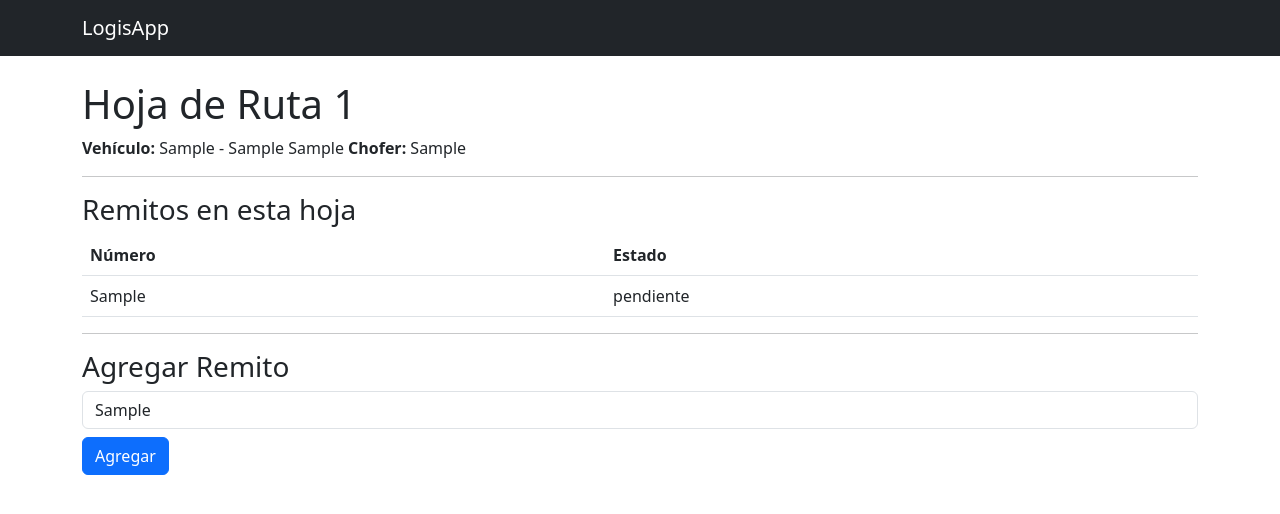
After one commit to Positoo/intento-logisapp, a Django app: page /hojas_ruta/1 in a window 1280 px wide. The commit adds this page. Shown: the top 514 px of the page. Run offline with Django 5.2, Linux system fonts and the light colour scheme; tables that the repository leaves empty hold one stand-in row (values such as "Sample post").

Commit message:
terminada la primer etapa de frontend. (sin pagina principal)

```diff
--- a/remitos/forms.py
+++ b/remitos/forms.py
@@ -10,4 +10,4 @@ class RemitoForm(forms.ModelForm):
 class HojaDeRutaForm(forms.ModelForm):
     class Meta:
         model = HojaDeRuta
-        fields = ['vehiculo']
+        fields = '__all__'
--- a/remitos/models.py
+++ b/remitos/models.py
@@ -68,7 +68,7 @@ class Remito (models.Model):
 class HojaDeRuta (models.Model):
     vehiculo = models.ForeignKey(Vehiculo, on_delete=models.PROTECT)
     chofer = models.CharField(max_length=150)
-    fecha = models.DateField()
+    fecha = models.DateField(auto_now_add=True)
 
     def __str__(self):
 
@@ -93,3 +93,10 @@ class HojaDeRutaDetalle(models.Model):
 
     def __str__(self):
         return f"{self.hoja_ruta} - {self.remito}"
+
+#hay que probar que todo funciones y despues subirlo a github.
+#de por si ya se ve que el remito 2 esta en la hoja de ruta y tambien esta como para agregarlo. Esto pasa por su estado es pendiente
+#y no deberia aparecer en la hoja de ruta si su estado es pendiente
+
+#Queda hacer la fecha como now en el formulario de crear hoja de ruta. Despues de cambiar eso hay que hacer una migracion.
+#Hay que agregar mas choferes para poder hacer mejor las pruebas
--- /dev/null
+++ b/remitos/templates/remitos/detalle_hoja.html
@@ -0,0 +1,54 @@
+{% extends 'base.html' %}
+
+{% block content %}
+
+<h1>Hoja de Ruta {{ hoja.id }}</h1>
+
+<p><strong>Vehículo:</strong> {{ hoja.vehiculo }} <strong> Chofer:</strong> {{hoja.chofer}}</p>
+
+<hr>
+
+<h3>Remitos en esta hoja</h3>
+
+<table class="table">
+    <thead>
+        <tr>
+            <th>Número</th>
+            <th>Estado</th>
+        </tr>
+    </thead>
+    <tbody>
+        {% for detalle in detalles %}
+        <tr>
+            <td>{{ detalle.remito.numero }}</td>
+            <td>{{ detalle.remito.estado }}</td>
+        </tr>
+        {% empty %}
+        <tr>
+            <td colspan="2">No hay remitos cargados</td>
+        </tr>
+        {% endfor %}
+    </tbody>
+</table>
+
+<hr>
+
+<h3>Agregar Remito</h3>
+
+<form method="post">
+    {% csrf_token %}
+
+    <select name="remito_id" class="form-control mb-2">
+        {% for remito in remitos_disponibles %}
+            <option value="{{ remito.id }}">
+                {{ remito.numero }}
+            </option>
+        {% endfor %}
+    </select>
+
+    <button type="submit" class="btn btn-primary">
+        Agregar
+    </button>
+</form>
+
+{% endblock %}
--- a/remitos/urls.py
+++ b/remitos/urls.py
@@ -1,5 +1,5 @@
 from django.urls import path
-from .views import lista_remitos, crear_remito, editar_remito, eliminar_remito, lista_hojas_ruta, crear_hoja
+from .views import lista_remitos, crear_remito, editar_remito, eliminar_remito, lista_hojas_ruta, crear_hoja, detalle_hoja
 
 urlpatterns = [
     path('remitos/', lista_remitos, name='lista_remitos'),
@@ -8,4 +8,5 @@ urlpatterns = [
     path('remitos/eliminar_remito/<int:id>', eliminar_remito, name='eliminar_remito'),
     path('lista_hojas_ruta/', lista_hojas_ruta, name='lista_hojas'),
     path('hojas_ruta/nueva/', crear_hoja, name='crear_hoja'),
+    path('hojas_ruta/<int:id>', detalle_hoja, name='detalle_hoja'),
 ]
--- a/remitos/views.py
+++ b/remitos/views.py
@@ -1,6 +1,6 @@
 from django.shortcuts import render, redirect, get_object_or_404
 
-from .models import Remito, HojaDeRuta
+from .models import Remito, HojaDeRuta, HojaDeRutaDetalle
 from .forms import RemitoForm, HojaDeRutaForm
 
 def lista_remitos(request):
@@ -65,3 +65,37 @@ def crear_hoja(request):
         form = HojaDeRutaForm()
 
     return render(request, 'remitos/crear_hoja.html', {'form': form})
+
+#----------------DETALLES DE LA HOJA DE RUTA--------------------
+
+def detalle_hoja(request, id):
+    hoja = get_object_or_404(HojaDeRuta, id=id)  #Obtiene la hoja que se va a repetir en los remitos asigandos a ella.
+
+    if request.method == 'POST':
+        remito_id = request.POST.get('remito_id')  #Obtiene el id del remito que va a agregar a la hoja de ruta.
+        remito = get_object_or_404(Remito, id=remito_id)  #Obtiene el remito.
+
+        detalles = HojaDeRutaDetalle.objects.filter(hoja_ruta=hoja) #Obtiene todos los detalles de esa hoja de ruta y los va a utilizar para contarlos y saber cual seria el ultimo elemento para el orden del nuevo remito(detalle) agrgado.
+        orden_ultimo = detalles.count() + 1
+
+        # crear relación
+        HojaDeRutaDetalle.objects.create(
+            hoja_ruta=hoja,
+            remito=remito,
+            orden=orden_ultimo
+        )
+
+        # cambiar estado del remito
+        remito.estado = 'en_ruta'
+        remito.save()
+
+        return redirect('detalle_hoja', id=id)
+
+    detalles = HojaDeRutaDetalle.objects.filter(hoja_ruta=hoja)
+    remitos_disponibles = Remito.objects.filter(estado='pendiente')
+
+    return render(request, 'remitos/detalle_hoja.html', {
+        'hoja': hoja,
+        'detalles': detalles,
+        'remitos_disponibles': remitos_disponibles
+    })
```
Also changed, not shown: remitos/templates/remitos/lista_hojas.html (+7 -0 lines), remitos/migrations/0005_alter_hojaderuta_fecha.py (added).
